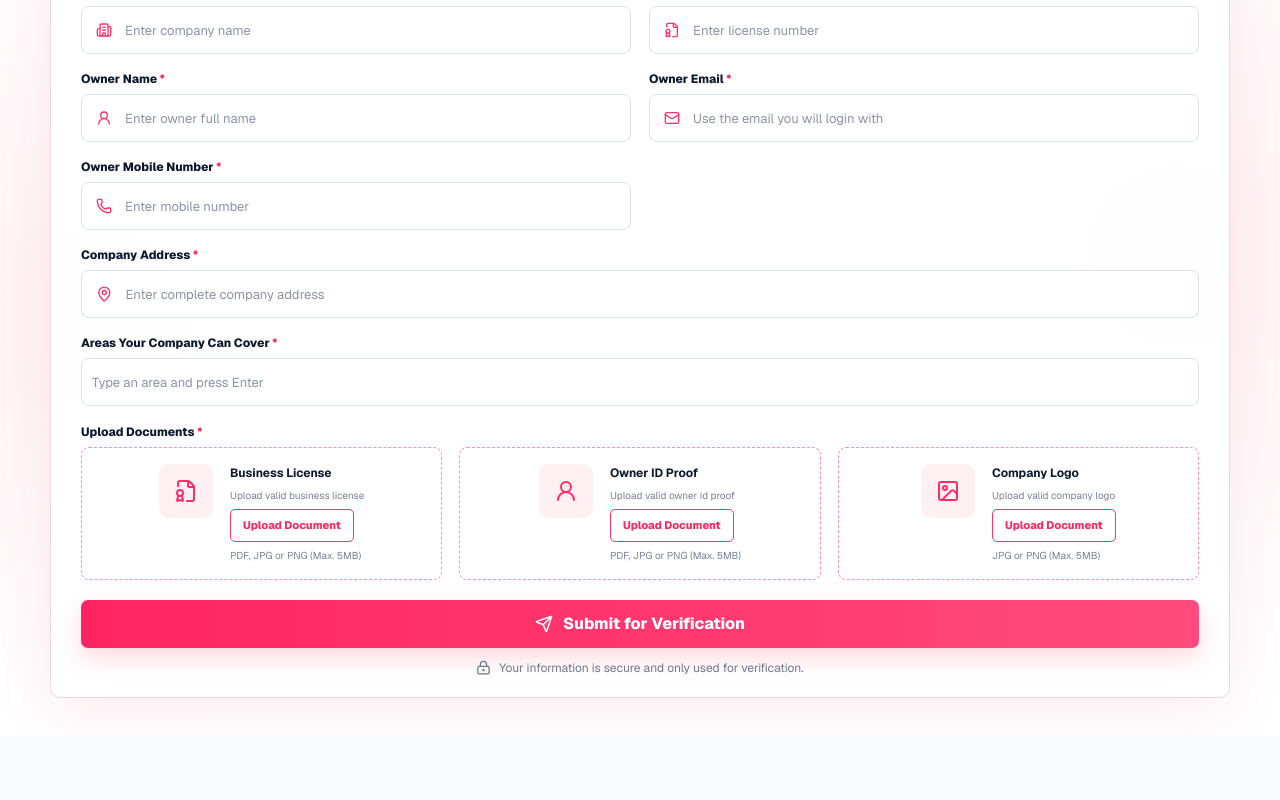
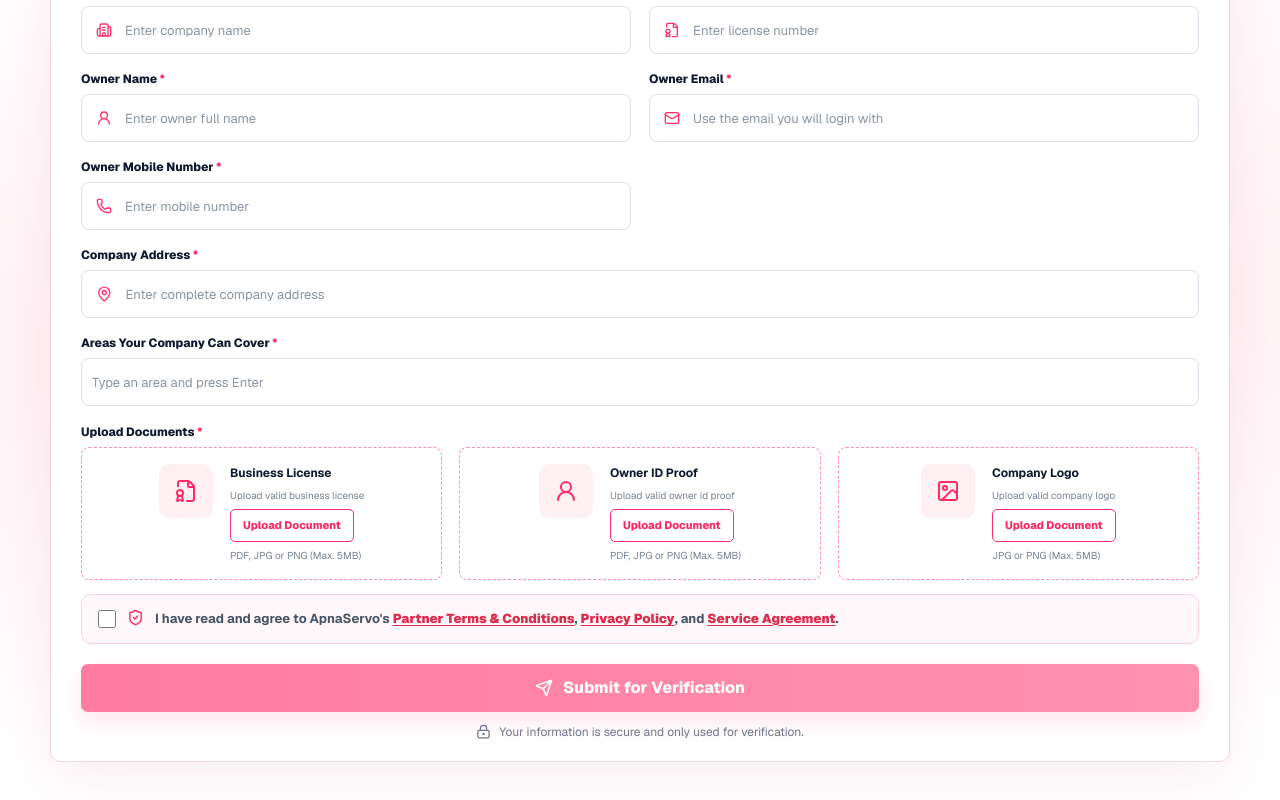
Before and after one commit to developerhere45-oss/ASCdash, a Next.js app: page /company/register in a window 1280 px wide. Shown: the part 464-1264 px from the top of the page. Before the commit the page ends 1200 px from the top, so only its background shows below. Built offline with nearby package versions, Linux system fonts and the light colour scheme; no server answers.

Commit message:
feat: require terms consent for company registration

```diff
--- a/src/app/company/register/page.tsx
+++ b/src/app/company/register/page.tsx
@@ -15,9 +15,10 @@ export default function CompanyRegisterPage() {
   const [form, setForm] = useState({ companyName: "", companyService: "cleaning", licenseNumber: "", ownerName: "", ownerEmail: "", ownerMobile: "", address: "", areaDraft: "" });
   const [areas, setAreas] = useState<string[]>([]);
   const [files, setFiles] = useState<Partial<Record<UploadKey, File>>>({});
+  const [termsAccepted, setTermsAccepted] = useState(false);
   const [loading, setLoading] = useState(false);
   const [error, setError] = useState("");
-  const canSubmit = useMemo(() => form.companyName && form.licenseNumber && form.ownerName && /^[^\s@]+@[^\s@]+\.[^\s@]+$/.test(form.ownerEmail) && /^\d{10}$/.test(form.ownerMobile) && form.address && areas.length > 0 && files.license && files.ownerId && files.logo, [form, areas, files]);
+  const canSubmit = useMemo(() => form.companyName && form.licenseNumber && form.ownerName && /^[^\s@]+@[^\s@]+\.[^\s@]+$/.test(form.ownerEmail) && /^\d{10}$/.test(form.ownerMobile) && form.address && areas.length > 0 && files.license && files.ownerId && files.logo && termsAccepted, [form, areas, files, termsAccepted]);
 
   function update(key: keyof typeof form, value: string) { setForm((current) => ({ ...current, [key]: value })); }
   function addArea() {
@@ -35,6 +36,7 @@ export default function CompanyRegisterPage() {
   }
   async function submit(event: React.FormEvent) {
     event.preventDefault();
+    if (!termsAccepted) { setError("Please accept the Partner Terms, Privacy Policy and Service Agreement to continue."); return; }
     if (!canSubmit) { setError("Please complete every required field, coverage area and document."); return; }
     setLoading(true); setError("");
     try {
@@ -46,7 +48,14 @@ export default function CompanyRegisterPage() {
           name: form.ownerName, phone: form.ownerMobile, email: form.ownerEmail.trim().toLowerCase(), businessType: "laundry",
           serviceCategory: [form.companyService], city: areas[0], serviceArea: form.address, workingAreas: areas,
           residentialAddress: form.address, isOnline: false,
-          laundryBusiness: { shopName: form.companyName, shopLicenseNumber: form.licenseNumber, shopLocation: form.address, ownerName: form.ownerName, ownerPhone: form.ownerMobile, staffMembers: [] }
+          laundryBusiness: { shopName: form.companyName, shopLicenseNumber: form.licenseNumber, shopLocation: form.address, ownerName: form.ownerName, ownerPhone: form.ownerMobile, staffMembers: [] },
+          termsAccepted: true,
+          termsVersion: "2026-07-25",
+          termsAcceptedAt: Date.now(),
+          termsRegistrationFlow: form.companyService === "cleaning" ? "cleaning_owner_registration" : "laundry_owner_registration",
+          termsServiceCategory: form.companyService,
+          termsDocumentKey: "partner_terms",
+          termsSourceApp: "company_web_dashboard"
         })
       });
       const payload = await response.json().catch(() => ({}));
@@ -101,8 +110,18 @@ export default function CompanyRegisterPage() {
           <UploadBox title="Owner ID Proof" note="PDF, JPG or PNG (Max. 5MB)" icon={<UserRound />} file={files.ownerId} accept=".pdf,image/png,image/jpeg" onFile={(file) => setFiles((v) => ({ ...v, ownerId: file }))} />
           <UploadBox title="Company Logo" note="JPG or PNG (Max. 5MB)" icon={<ImageIcon />} file={files.logo} accept="image/png,image/jpeg" onFile={(file) => setFiles((v) => ({ ...v, logo: file }))} />
         </div>
+        <label className={`company-terms-consent ${termsAccepted ? "accepted" : ""}`}>
+          <input type="checkbox" checked={termsAccepted} onChange={(event) => { setTermsAccepted(event.target.checked); if (event.target.checked) setError(""); }} />
+          <span aria-hidden="true"><ShieldCheck size={17} /></span>
+          <span>
+            I have read and agree to ApnaServo&apos;s{" "}
+            <a href="https://apnaservo.com/partner-terms-and-conditions" target="_blank" rel="noopener noreferrer" onClick={(event) => event.stopPropagation()}>Partner Terms &amp; Conditions</a>,{" "}
+            <a href="https://apnaservo.com/privacy-policy" target="_blank" rel="noopener noreferrer" onClick={(event) => event.stopPropagation()}>Privacy Policy</a>, and{" "}
+            <a href="https://apnaservo.com/terms-and-conditions" target="_blank" rel="noopener noreferrer" onClick={(event) => event.stopPropagation()}>Service Agreement</a>.
+          </span>
+        </label>
         {error ? <div className="company-form-error">{error}</div> : null}
-        <button className="company-submit" disabled={loading}><Send size={18} />{loading ? "Submitting securely..." : "Submit for Verification"}</button>
+        <button className="company-submit" disabled={loading || !termsAccepted}><Send size={18} />{loading ? "Submitting securely..." : "Submit for Verification"}</button>
         <div className="company-secure-note"><LockKeyhole size={15} /> Your information is secure and only used for verification.</div>
       </form>
     </main>
--- a/src/app/globals.css
+++ b/src/app/globals.css
@@ -216,6 +216,7 @@ textarea {
   font-size: 13px;
   font-weight: 700;
 }
+.company-terms-consent{display:flex;align-items:flex-start;gap:11px;margin-top:14px;padding:14px 16px;border:1px solid #ffd3dc;border-radius:10px;background:#fff7f9;color:#475467;font-size:13px;font-weight:650;line-height:1.55;cursor:pointer}.company-terms-consent.accepted{border-color:#a9e4c2;background:#f1fbf5}.company-terms-consent input{width:18px;height:18px;margin-top:1px;accent-color:#ff2b63;flex:0 0 auto}.company-terms-consent>span:first-of-type{display:grid;place-items:center;color:#ff2b63;flex:0 0 auto}.company-terms-consent a{color:#d92d4b;font-weight:850;text-decoration:underline;text-underline-offset:2px}.company-terms-consent a:hover{color:#a81439}
 .company-login-help {
   margin-top: 22px;
   background: #fff8fa;
```
